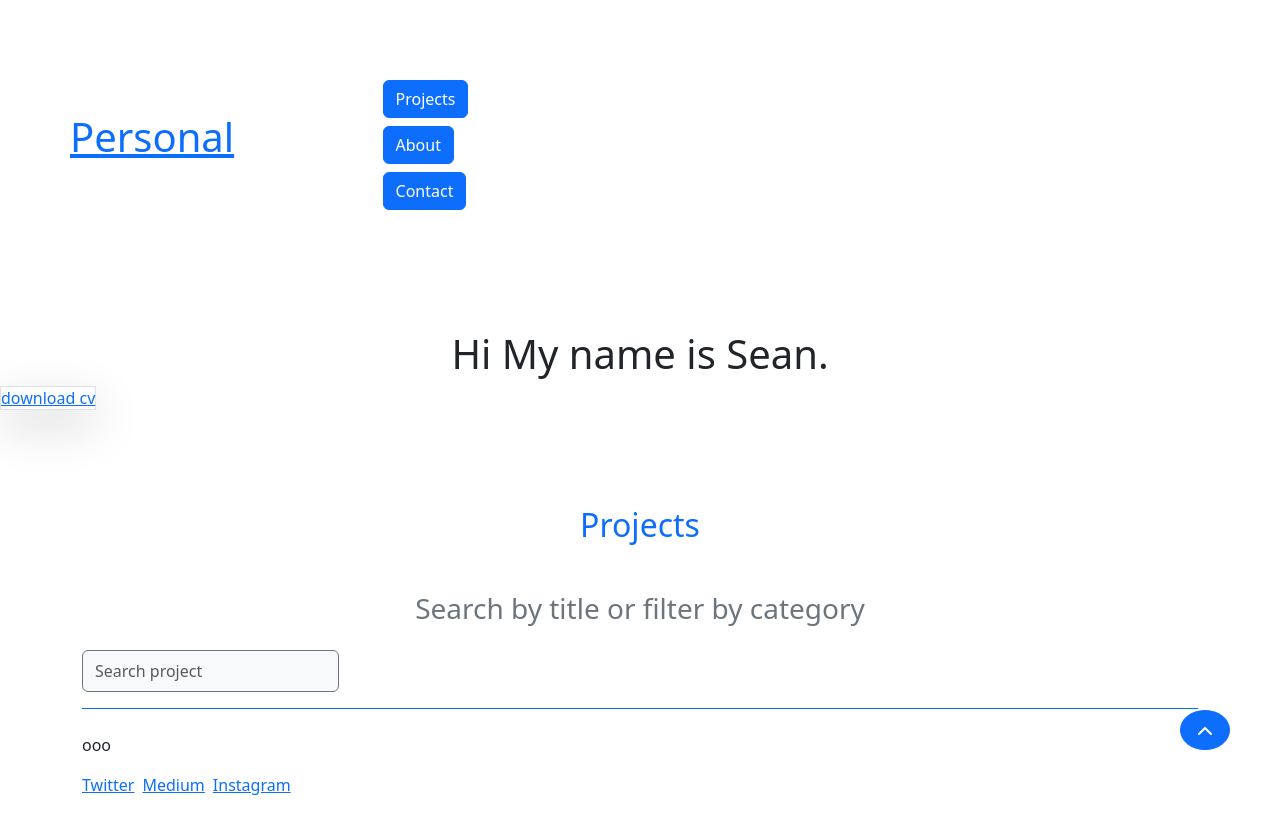
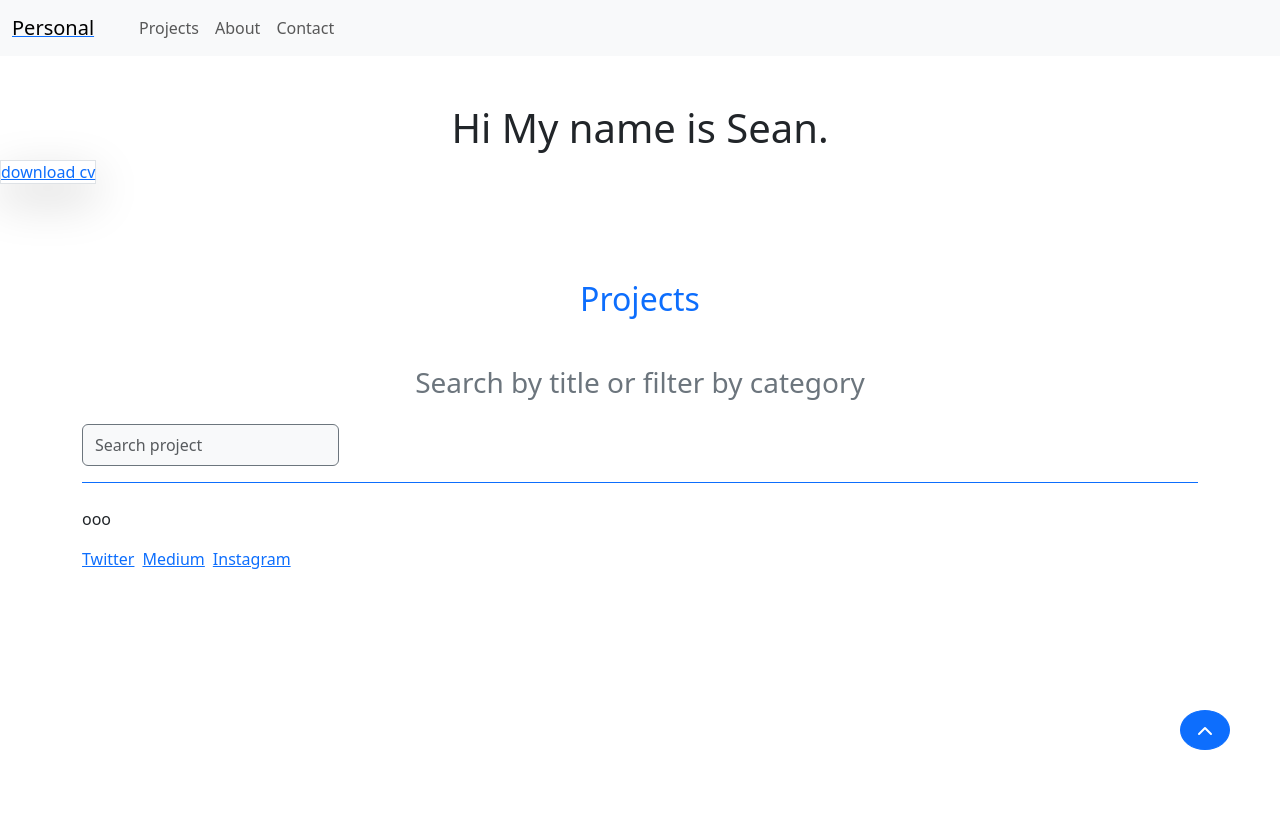
Before and after one commit to owwwwwo03/PersonalWeb, a Vue app: page / in a window 1280 px wide. Built offline with nearby package versions, Linux system fonts and the light colour scheme; what vue-loading-overlay would draw is missing.

Commit message:
20231109-調整框架

```diff
--- a/src/components/header/HeaderLinks.vue
+++ b/src/components/header/HeaderLinks.vue
@@ -1,12 +1,12 @@
 <template>
 	<!-- Header links -->
 	<div class="container">
-		<div class="row justify-content-center align-items-center mt-5 mt-sm-3 p-5">
-			<div class="col-sm-4">
-				<a href="/projects" class="btn btn-primary btn-block mb-2" aria-label="Projects">Projects</a>
-				<a href="/about" class="btn btn-primary btn-block mb-2" aria-label="About Me">About</a>
-				<a href="/contact" class="btn btn-primary btn-block mb-2" aria-label="Contact">Contact</a>
-			</div>
+		<div class="collapse navbar-collapse">
+      	<ul class="navbar-nav me-auto mb-2 mb-lg-0">
+				<a href="/projects" class="nav-link" aria-label="Projects">Projects</a>
+				<a href="/about" class="nav-link" aria-label="About Me">About</a>
+				<a href="/contact" class="nav-link" aria-label="Contact">Contact</a>
+		</ul>
 		</div>
 	</div>
 </template>
--- a/src/views/Header.vue
+++ b/src/views/Header.vue
@@ -1,17 +1,14 @@
 <template>
-  <nav id="nav" class="navbar navbar-expand-sm container mx-auto">
+  <nav id="nav" class="navbar navbar-expand-lg navbar-light bg-light">
     <!-- Header start -->
-    <div
-      class="max-w-screen-lg xl:max-w-screen-xl navbar navbar-expand-sm flex-sm-row justify-content-between align-items-center my-6"
-    >
+    <div class="container-fluid">
         <!-- Header menu links and small screen hamburger menu -->
-        <div class="d-flex justify-content-between align-items-center px-4 px-sm-0">
-            <!-- Header logos -->
+        <div class="">
               <!-- Header logos -->
           <div>
             <router-link to="/"
               >
-            <h1>Personal</h1>
+              <a class="navbar-brand">Personal</a>
             </router-link>
           </div>
               <!-- Theme switcher small screen -->
@@ -39,4 +36,5 @@
 
 <style>
 
+
 </style>
```
Lines whose indentation alone changed are shown as unchanged.
